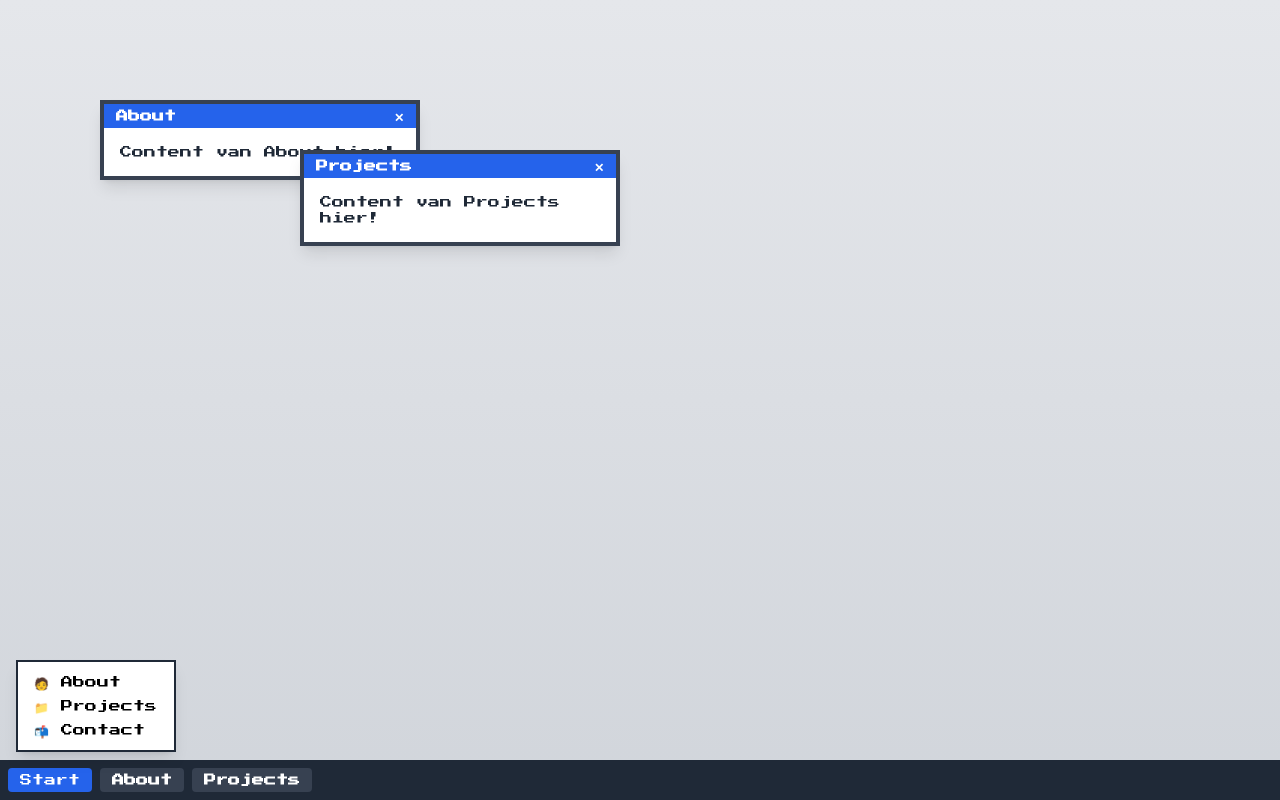
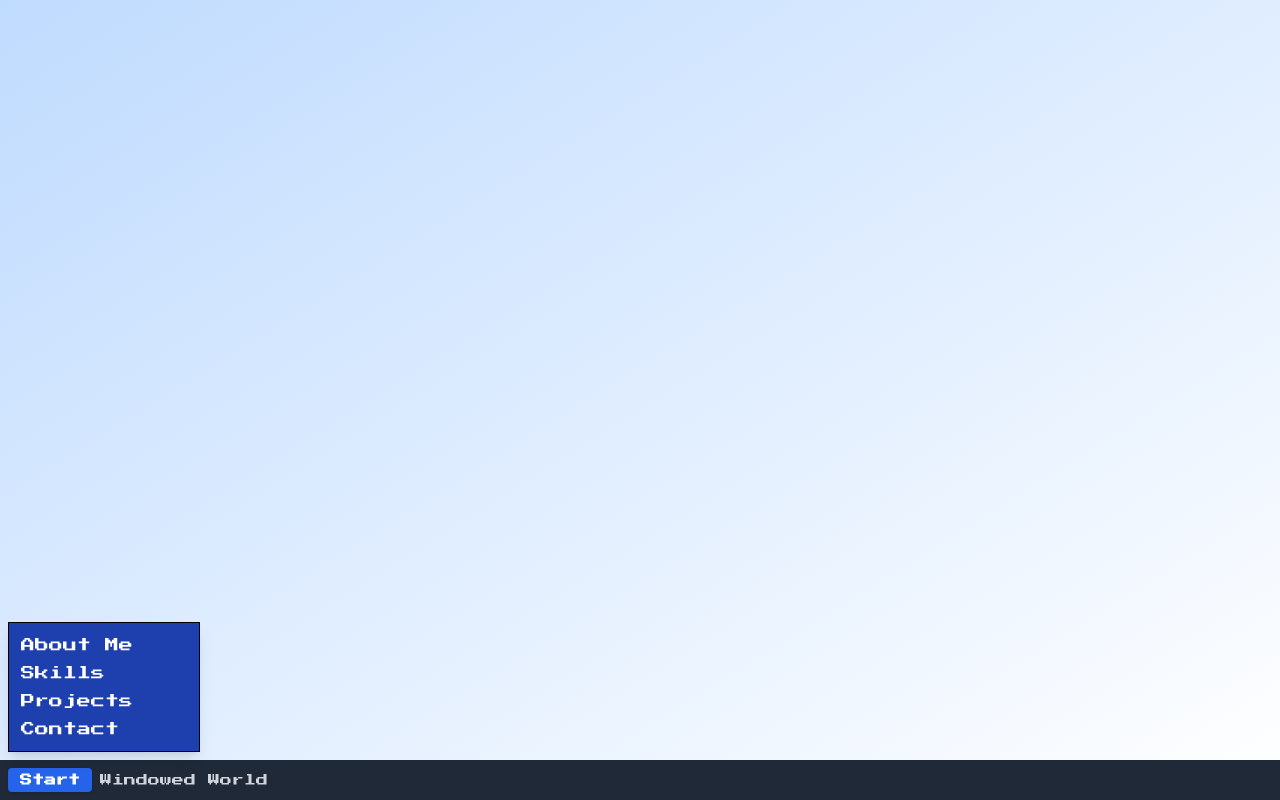
Before and after one commit to BrigitteHx/PortfolioProject, a React (Vite) app in the folder windowed-world/: page / in a window 1280 px wide. Both pictures are taken after a click on the button "Start". Built offline with nearby package versions, Linux system fonts and the light colour scheme.

Commit message:
refactored taskbar and added startscreen

```diff
--- a/windowed-world/src/App.tsx
+++ b/windowed-world/src/App.tsx
@@ -1,113 +1,98 @@
 import React, { useState } from "react";
-import Window from "./Window";
-import StartMenu from "./StartMenu";
+import Window from "./components/Window";
+import StartMenu from "./components/StartMenu";
+import Taskbar from "./components/Taskbar";
+import BootScreen from "./components/BootScreen";
 
-interface WindowState {
+interface WindowData {
   id: string;
   title: string;
+  position: { x: number; y: number };
   content: React.ReactNode;
-  position: { x: number; y: number };
-  visible: boolean;
 }
 
+const idToTitle: Record<string, string> = {
+  about: "About Me",
+  skills: "Skills",
+  projects: "Projects",
+  contact: "Contact",
+};
+
+const idToContent: Record<string, React.ReactNode> = {
+  about: <p>Hoi! Ik ben een software developer met een passie voor UI/UX.</p>,
+  skills: (
+    <ul className="list-disc ml-4">
+      <li>TypeScript</li>
+      <li>React</li>
+      <li>Tailwind CSS</li>
+      <li>Node.js</li>
+    </ul>
+  ),
+  projects: <p>Hier komen je projecten te staan!</p>,
+  contact: <p>Je kunt me bereiken via LinkedIn of e-mail.</p>,
+};
+
 export default function App() {
-  const [windows, setWindows] = useState<WindowState[]>([
-    {
-      id: "about",
-      title: "About",
-      content: <p>Content van About hier!</p>,
-      position: { x: 100, y: 100 },
-      visible: true,
-    },
-    {
-      id: "projects",
-      title: "Projects",
-      content: <p>Content van Projects hier!</p>,
-      position: { x: 300, y: 150 },
-      visible: true,
-    },
-    {
-      id: "contact",
-      title: "Contact",
-      content: <p>Contactformulier komt hier</p>,
-      position: { x: 500, y: 200 },
-      visible: false,
-    },
-  ]);
+  const [booted, setBooted] = useState(false);
+  const [windows, setWindows] = useState<WindowData[]>([]);
+  const [focused, setFocused] = useState<string | null>(null);
+  const [startMenuOpen, setStartMenuOpen] = useState(false);
 
-  const [focusedId, setFocusedId] = useState<string | null>(null);
-  const [isMenuVisible, setMenuVisible] = useState(false);
+  const handleOpenWindow = (id: string) => {
+    const alreadyOpen = windows.some((w) => w.id === id);
 
-  const toggleMenu = () => setMenuVisible((prev) => !prev);
+    if (alreadyOpen) {
+      setFocused(id);
+      return;
+    }
 
-  const focusWindow = (id: string) => {
-    setFocusedId(id);
+    const newWindow: WindowData = {
+      id,
+      title: idToTitle[id],
+      position: {
+        x: 100 + windows.length * 40,
+        y: 100 + windows.length * 40,
+      },
+      content: idToContent[id],
+    };
+
+    setWindows([...windows, newWindow]);
+    setFocused(id);
   };
 
-  const closeWindow = (id: string) => {
-    setWindows((prev) =>
-      prev.map((w) =>
-        w.id === id ? { ...w, visible: false } : w
-      )
-    );
+  const handleCloseWindow = (id: string) => {
+    setWindows(windows.filter((w) => w.id !== id));
+    if (focused === id) {
+      setFocused(null);
+    }
   };
 
-  const openWindow = (id: string) => {
-    setWindows((prev) =>
-      prev.map((w) =>
-        w.id === id ? { ...w, visible: true } : w
-      )
-    );
-    setFocusedId(id);
-    setMenuVisible(false);
-  };
+  if (!booted) {
+    return <BootScreen onFinish={() => setBooted(true)} />;
+  }
 
   return (
-    <div className="min-h-screen bg-gradient-to-b from-gray-200 to-gray-300 font-retro relative overflow-hidden">
-      {windows.map(
-        (win) =>
-          win.visible && (
-            <Window
-              key={win.id}
-              title={win.title}
-              defaultPosition={win.position}
-              isFocused={focusedId === win.id}
-              onFocus={() => focusWindow(win.id)}
-              onClose={() => closeWindow(win.id)}
-            >
-              {win.content}
-            </Window>
-          )
-      )}
+    <div className="w-screen h-screen bg-gradient-to-br from-blue-200 to-white overflow-hidden relative">
+      {windows.map((w) => (
+        <Window
+          key={w.id}
+          title={w.title}
+          defaultPosition={w.position}
+          isFocused={focused === w.id}
+          onFocus={() => setFocused(w.id)}
+          onClose={() => handleCloseWindow(w.id)}
+        >
+          {w.content}
+        </Window>
+      ))}
 
-      {/* Start-menu */}
-      <StartMenu isVisible={isMenuVisible} onOpenWindow={openWindow} />
+      <Taskbar onStartClick={() => setStartMenuOpen((v) => !v)} />
 
-      {/* Taskbar */}
-      <div className="fixed bottom-0 left-0 right-0 bg-gray-800 p-2 flex items-center gap-2 z-40">
-        <button
-          className="bg-blue-600 hover:bg-blue-500 text-white px-3 py-1 text-xs rounded"
-          onClick={toggleMenu}
-        >
-          Start
-        </button>
-
-        {windows
-          .filter((w) => w.visible)
-          .map((w) => (
-            <button
-              key={w.id}
-              className={`px-3 py-1 text-xs rounded font-bold ${
-                focusedId === w.id
-                  ? "bg-blue-600 text-white"
-                  : "bg-gray-700 text-white"
-              }`}
-              onClick={() => focusWindow(w.id)}
-            >
-              {w.title}
-            </button>
-          ))}
-      </div>
+      <StartMenu
+        isOpen={startMenuOpen}
+        onClose={() => setStartMenuOpen(false)}
+        onSelect={handleOpenWindow}
+      />
     </div>
   );
 }
--- a/windowed-world/src/StartMenu.tsx
+++ /dev/null
@@ -1,33 +0,0 @@
-import React from "react";
-
-interface StartMenuProps {
-  onOpenWindow: (id: string) => void;
-  isVisible: boolean;
-}
-
-export default function StartMenu({ onOpenWindow, isVisible }: StartMenuProps) {
-  if (!isVisible) return null;
-
-  return (
-    <div className="absolute bottom-12 left-4 bg-white border-2 border-gray-800 p-2 w-40 shadow-lg z-50 font-retro text-xs">
-      <button
-        onClick={() => onOpenWindow("about")}
-        className="block w-full text-left px-2 py-1 hover:bg-blue-100"
-      >
-        🧑 About
-      </button>
-      <button
-        onClick={() => onOpenWindow("projects")}
-        className="block w-full text-left px-2 py-1 hover:bg-blue-100"
-      >
-        📁 Projects
-      </button>
-      <button
-        onClick={() => onOpenWindow("contact")}
-        className="block w-full text-left px-2 py-1 hover:bg-blue-100"
-      >
-        📬 Contact
-      </button>
-    </div>
-  );
-}
--- /dev/null
+++ b/windowed-world/src/components/BootScreen.tsx
@@ -0,0 +1,47 @@
+// src/components/BootScreen.tsx
+import React, { useEffect, useState } from "react";
+
+interface BootScreenProps {
+  onFinish: () => void;
+}
+
+export default function BootScreen({ onFinish }: BootScreenProps) {
+  const [progress, setProgress] = useState(0);
+
+  useEffect(() => {
+    const audio = new Audio("/assets/startup.mp3");
+    audio.volume = 0.7;
+    audio.play().catch(() => {});
+
+    const interval = setInterval(() => {
+      setProgress((prev) => {
+        if (prev >= 100) {
+          clearInterval(interval);
+          setTimeout(onFinish, 500); // kort moment na laden
+          return 100;
+        }
+        return prev + 1;
+      });
+    }, 40); // 100 * 40ms = ~4 seconden
+
+    return () => clearInterval(interval);
+  }, [onFinish]);
+
+  return (
+    <div className="fixed inset-0 bg-[#008080] flex flex-col items-center justify-center text-white font-retro text-xs z-[9999] transition-opacity duration-1000">
+      <img
+        src="/assets/windowslogo.png"
+        alt="Windows 95 Logo"
+        className="w-40 mb-6 drop-shadow-lg"
+      />
+      <p className="mb-4 animate-pulse">Starting Windows 95...</p>
+
+      <div className="w-64 h-3 bg-gray-700 border border-white relative">
+        <div
+          className="bg-white h-full transition-all duration-100"
+          style={{ width: `${progress}%` }}
+        />
+      </div>
+    </div>
+  );
+}
--- /dev/null
+++ b/windowed-world/src/components/StartMenu.tsx
@@ -0,0 +1,37 @@
+import React from "react";
+
+interface StartMenuProps {
+  isOpen: boolean;
+  onClose: () => void;
+  onSelect: (id: string) => void;
+}
+
+const options = [
+  { id: "about", label: "About Me" },
+  { id: "skills", label: "Skills" },
+  { id: "projects", label: "Projects" },
+  { id: "contact", label: "Contact" },
+];
+
+export default function StartMenu({ isOpen, onClose, onSelect }: StartMenuProps) {
+  if (!isOpen) return null;
+
+  return (
+    <div className="absolute bottom-12 left-2 bg-blue-800 text-white w-48 border border-black shadow-lg z-50">
+      <ul className="p-2">
+        {options.map((option) => (
+          <li
+            key={option.id}
+            onClick={() => {
+              onSelect(option.id);
+              onClose();
+            }}
+            className="hover:bg-blue-700 p-1 cursor-pointer text-sm"
+          >
+            {option.label}
+          </li>
+        ))}
+      </ul>
+    </div>
+  );
+}
--- /dev/null
+++ b/windowed-world/src/components/Taskbar.tsx
@@ -0,0 +1,19 @@
+import React from "react";
+
+interface TaskbarProps {
+  onStartClick: () => void;
+}
+
+export default function Taskbar({ onStartClick }: TaskbarProps) {
+  return (
+    <div className="absolute bottom-0 left-0 w-full h-10 bg-gray-800 text-white flex items-center px-2 z-40">
+      <button
+        onClick={onStartClick}
+        className="bg-blue-600 hover:bg-blue-700 text-white font-bold px-3 py-1 text-xs rounded shadow mr-2"
+      >
+        Start
+      </button>
+      <div className="text-xs text-gray-300">Windowed World</div>
+    </div>
+  );
+}
--- a/windowed-world/src/Window.tsx
+++ b/windowed-world/src/components/Window.tsx
@@ -8,7 +8,6 @@ interface WindowProps {
   onFocus: () => void;
   onClose: () => void;
   children: ReactNode;
-  style?: React.CSSProperties;  // style prop toegevoegd voor zIndex
 }
 
 export default function Window({
@@ -18,7 +17,6 @@ export default function Window({
   onFocus,
   onClose,
   children,
-  style,
 }: WindowProps) {
   return (
     <motion.div
@@ -28,19 +26,15 @@ export default function Window({
       initial={{ scale: 0.9, opacity: 0, x: defaultPosition.x, y: defaultPosition.y }}
       animate={{ scale: 1, opacity: 1 }}
       transition={{ duration: 0.3 }}
-      onClick={onFocus}
+      onPointerDown={onFocus}
       className={`w-80 bg-white border-4 shadow-lg select-none cursor-default
-        ${
-          isFocused
-            ? "border-blue-600 z-50"
-            : "border-gray-700 z-10"
-        }
+        ${isFocused ? "border-blue-600 z-50" : "border-gray-700 z-10"}
       `}
-      style={{ position: "absolute", ...style }}  // style nu hier toegevoegd
+      style={{ position: "absolute" }}
     >
       <div
         className="title-bar bg-blue-600 text-white px-3 py-1 cursor-move flex justify-between items-center"
-        onPointerDown={onFocus} // focus als je drag start
+        onPointerDown={onFocus}
       >
         <span className="font-bold text-xs">{title}</span>
         <button
--- a/windowed-world/src/main.tsx
+++ b/windowed-world/src/main.tsx
@@ -2,7 +2,7 @@ import React from "react";
 import ReactDOM from "react-dom/client";
 import App from "./App";
 
-ReactDOM.createRoot(document.getElementById("root") as HTMLElement).render(
+ReactDOM.createRoot(document.getElementById("root")!).render(
   <React.StrictMode>
     <App />
   </React.StrictMode>
```
Also changed, not shown: windowed-world/public/index.html (added, +39 -0 lines), windowed-world/public/assets/windowslogo.png (added), windowed-world/public/index.css (added), windowed-world/src/index.css (deleted), windowed-world/src/styles/index.css (deleted), 1 other file (tests, documents, lock files or other folders).
